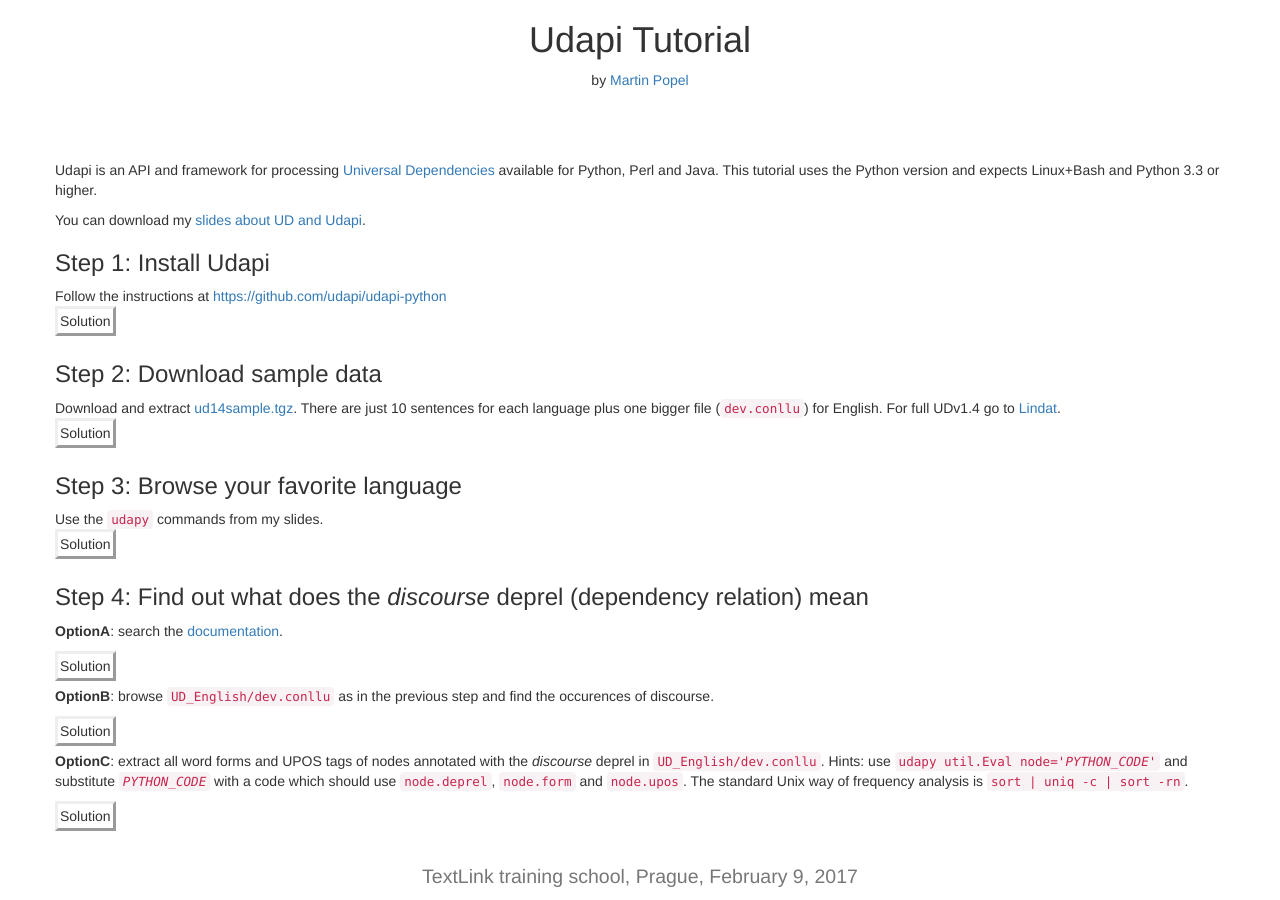
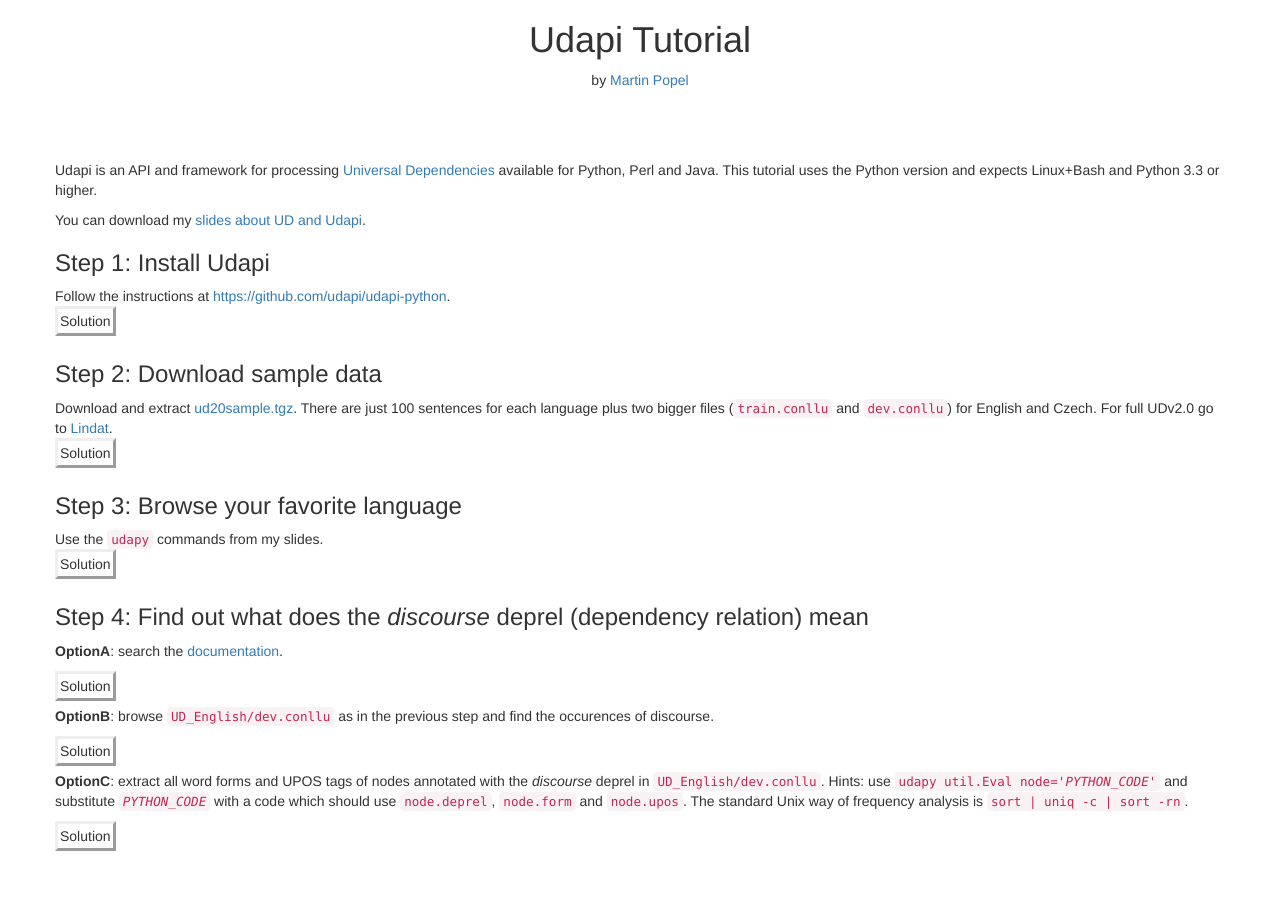
Before and after one commit to udapi/udapi.github.io, a Jekyll site: the page tutorial/index.html, which Jekyll copies as it is, in a window 1280 px wide. Built offline with Jekyll 4.4.1, drawn with Linux system fonts in a browser that asks for light colours; nearby versions of some CDN libraries.

Commit message:
update tutorial (use UDv2.0 sample instead of v1.4)

```diff
--- a/tutorial/index.html
+++ b/tutorial/index.html
@@ -45,7 +45,7 @@
 </div>
 
 <h3>Step 1: Install Udapi</h3>
-Follow the instructions at <a href="https://github.com/udapi/udapi-python">https://github.com/udapi/udapi-python</a>
+Follow the instructions at <a href="https://github.com/udapi/udapi-python">https://github.com/udapi/udapi-python</a>.
 <details>
 <summary>Solution</summary>
 <pre>
@@ -55,13 +55,13 @@
 </details>
 
 <h3>Step 2: Download sample data</h3>
-Download and extract <a href="http://ufal.mff.cuni.cz/~popel/udapi/ud14sample.tgz">ud14sample.tgz</a>.
-There are just 10 sentences for each language plus one bigger file (<code>dev.conllu</code>) for English.
-For full UDv1.4 go to <a href="http://hdl.handle.net/11234/1-1827">Lindat</a>.
+Download and extract <a href="http://ufal.mff.cuni.cz/~popel/udapi/ud20sample.tgz">ud20sample.tgz</a>.
+There are just 100 sentences for each language plus two bigger files (<code>train.conllu</code> and <code>dev.conllu</code>) for English and Czech.
+For full UDv2.0 go to <a href="http://hdl.handle.net/11234/1-1983">Lindat</a>.
 <details><summary>Solution</summary>
 <pre>
-wget http://ufal.mff.cuni.cz/~popel/udapi/ud14sample.tgz
-tar -xf ud14sample.tgz
+wget http://ufal.mff.cuni.cz/~popel/udapi/ud20sample.tgz
+tar -xf ud20sample.tgz
 cd sample
 </pre>
 </details>
@@ -70,12 +70,11 @@
 Use the <code>udapy</code> commands from my slides.
 <details><summary>Solution</summary>
 <pre>
-cat */sample.conllu | udapy -T | less -R
+cat UD_Ancient_Greek/sample.conllu | udapy -T | less -R
 </pre>
-<p>This concatenates all languages and pipes them to <code>udapy</code>
-and then to <code>less</code> (type <code>q</code> to exit).
-You can use e.g. <code>UD_English</code> instead of <code>*</code>.
+<p>
 The <code>-R</code> option tells <code>less</code> to display colors (instead of their ANSI codes).
+Type <code>q</code> to exit.
 </p>
 <p>The <code>-T</code> prints the trees in text mode
 and it is actually a shortcut for <code>udapy write.TextModeTrees color=1</code>.
@@ -99,7 +98,8 @@
 <pre>
 udapy -T &lt; UD_English/dev.conllu | less -R
 </pre>
-In the less
+Now use regex search integrated in <code>less</code>, i.e. type <code>/discourse</code>
+and then press <code>n</code> to jump to the next occurence.
 </details>
 
 
@@ -117,7 +117,6 @@
 </pre>
 </details>
 
-  <h2 class="text-center"><small>TextLink training school, Prague, February 9, 2017</small></h2>
 </div></div>
 </body>
 </html>
```
